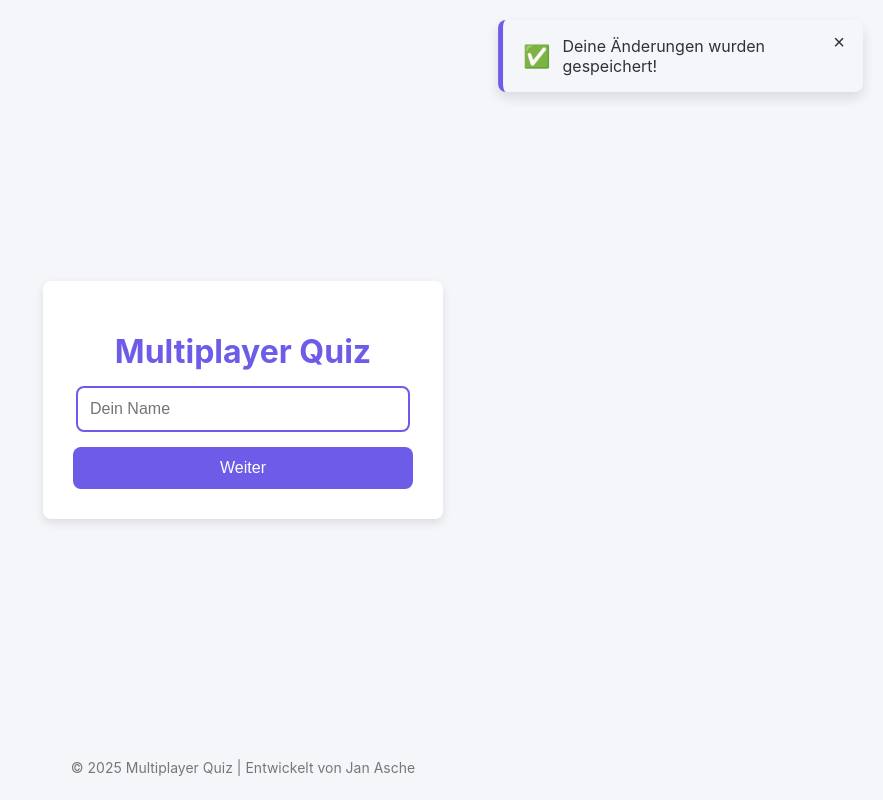
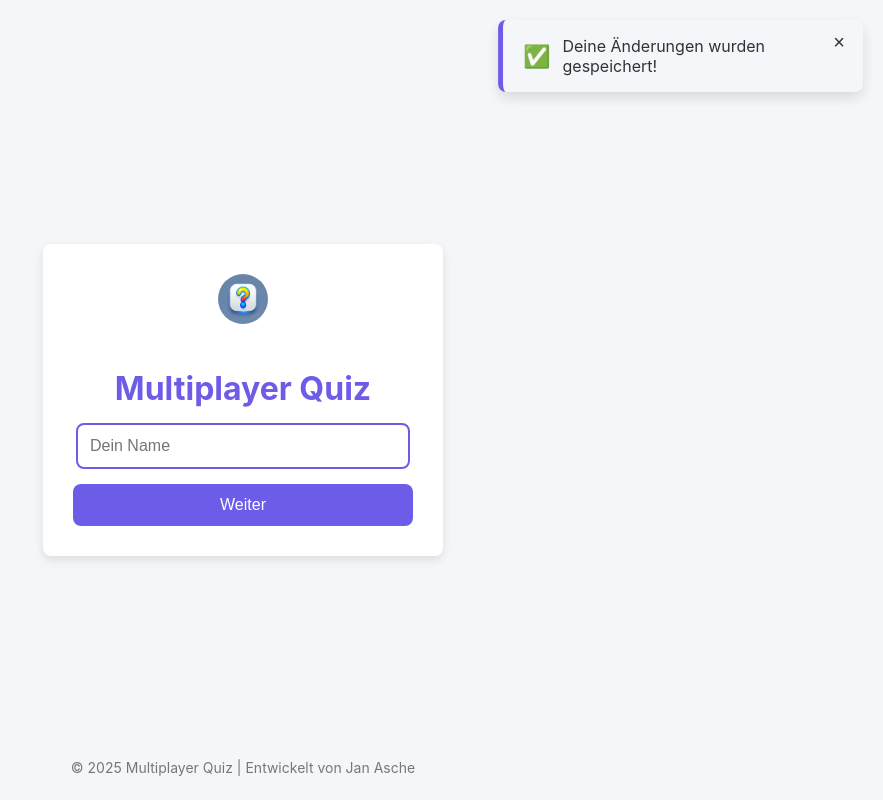
Before and after one commit to AscheJan/ISEF01, a website: page quiz-app/public/index.html in a window 1280 px wide. Shown: the whole page, without its empty margins (397-1280 px from the left). Drawn offline with nearby package versions, Linux system fonts and the light colour scheme; no server answers.

Commit message:
frontend logo und favicon add

```diff
--- a/quiz-app/public/style.css
+++ b/quiz-app/public/assets/css/style.css
@@ -20,6 +20,15 @@ body {
     align-items: center;
     height: 100vh;
 }
+
+.favicon-img {
+    width: 50px;
+    height: 50px;
+    margin-bottom: 20px;
+    border-radius: 50%; /* Rundes Bild */
+    object-fit: cover;
+}
+
 
 .container {
     width: 90%;
--- a/quiz-app/public/index.html
+++ b/quiz-app/public/index.html
@@ -5,12 +5,15 @@
     <meta name="viewport" content="width=device-width, initial-scale=1.0">
     <title>Multiplayer Quiz</title>
     <script src="http://localhost:5000/socket.io/socket.io.js"></script>
-    <link rel="stylesheet" href="style.css">
+    <link rel="stylesheet" href="assets/css/style.css">
+    <link rel="icon" href="assets/img/favicon.ico" type="image/x-icon">
+
 </head>
 <body>
     <div class="container">
         <!-- Startbildschirm -->
         <div id="home" class="screen active">
+            <img src="assets/img/logo.png" alt="Quiz Icon" class="favicon-img">
             <h1>Multiplayer Quiz</h1>
             <input type="text" id="username" placeholder="Dein Name" class="input-field">
             <button onclick="selectDeck()" class="btn primary">Weiter</button>
```
Also changed, not shown: quiz-app/public/assets/img/android-chrome-192x192.png (added), quiz-app/public/assets/img/android-chrome-512x512.png (added), quiz-app/public/assets/img/apple-touch-icon.png (added), quiz-app/public/assets/img/favicon-16x16.png (added), quiz-app/public/assets/img/favicon-32x32.png (added), quiz-app/public/assets/img/favicon.ico (added), quiz-app/public/assets/img/logo.png (added), quiz-app/public/assets/img/site.webmanifest (added).
